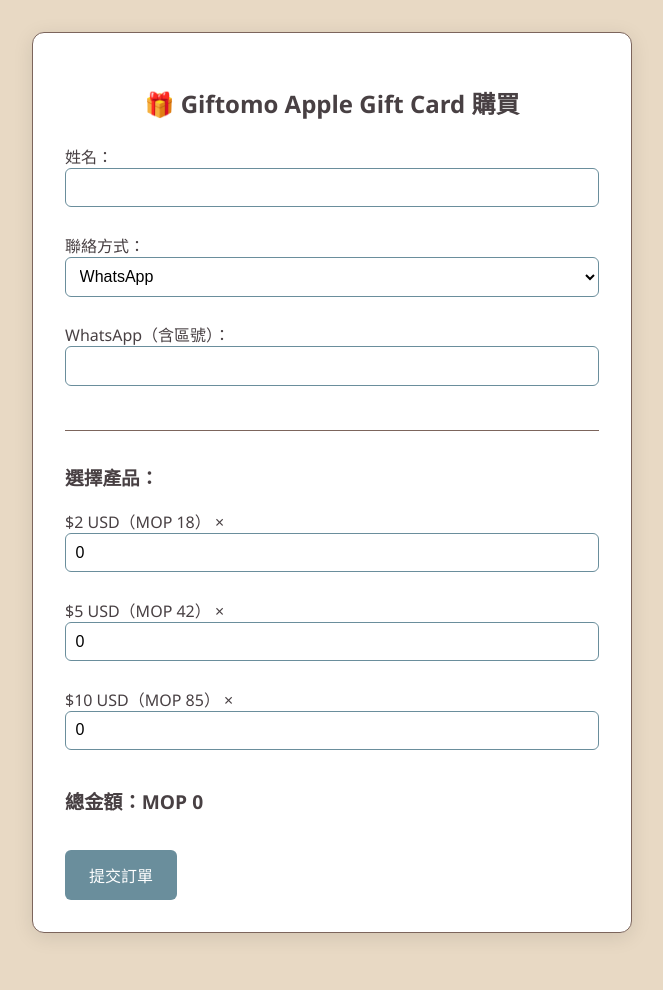
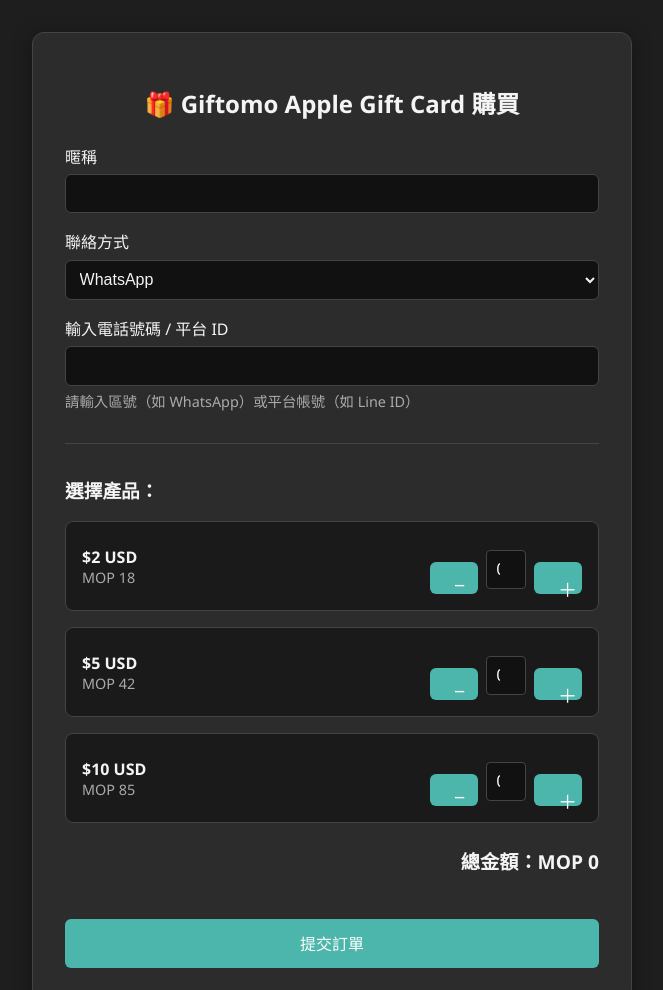
Before and after one commit to gifto-mo/home.gitfmo.mo., a plain HTML site: page index.html in a window 1280 px wide. Shown: the top 990 px of the page, without its empty margins (308-971 px from the left). Before the commit the page ends 965 px from the top, so only its background shows below. Drawn offline with Linux system fonts and the light colour scheme.

Commit message:
index.html

```diff
--- a/index.html
+++ b/index.html
@@ -3,74 +3,147 @@
 <head>
   <meta charset="UTF-8" />
   <meta name="viewport" content="width=device-width, initial-scale=1.0" />
-  <title>Giftomo 購買表單</title>
+  <title>Giftomo 線上購買系統</title>
   <style>
     :root {
-      --color-dark: #484043;
-      --color-warm-gray: #7C655C;
-      --color-blue-gray: #6A8E9C;
-      --color-cream: #E8D9C4;
+      --color-bg: #1e1e1e;
+      --color-panel: #2c2c2c;
+      --color-text: #f4f4f4;
+      --color-muted: #aaa;
+      --color-accent: #4db6ac;
+      --color-hover: #357f78;
+      --color-border: #444;
     }
+
     * { box-sizing: border-box; }
+
     body {
       font-family: 'Segoe UI', sans-serif;
-      background-color: var(--color-cream);
-      color: var(--color-dark);
+      background-color: var(--color-bg);
+      color: var(--color-text);
       margin: 0;
       padding: 0;
     }
+
     .container {
       max-width: 600px;
-      background: white;
       margin: 2rem auto;
       padding: 2rem;
+      background-color: var(--color-panel);
       border-radius: 12px;
-      box-shadow: 0 4px 20px rgba(0, 0, 0, 0.1);
-      border: 1px solid var(--color-warm-gray);
+      box-shadow: 0 4px 20px rgba(0, 0, 0, 0.4);
+      border: 1px solid var(--color-border);
     }
+
     h2 {
-      color: var(--color-dark);
       text-align: center;
       margin-bottom: 1.5rem;
+      font-weight: 600;
     }
+
     label {
       display: block;
-      margin: 0.8rem 0 0.4rem;
+      margin-top: 1rem;
       font-weight: 500;
     }
+
     input, select {
       width: 100%;
       padding: 0.6rem;
+      margin-top: 0.4rem;
       border-radius: 6px;
-      border: 1px solid var(--color-blue-gray);
-      background-color: #fff;
-      margin-bottom: 0.8rem;
+      border: 1px solid var(--color-border);
+      background-color: #111;
+      color: var(--color-text);
       font-size: 1rem;
     }
+
     hr {
       border: none;
-      border-top: 1px solid var(--color-warm-gray);
+      border-top: 1px solid var(--color-border);
       margin: 2rem 0;
     }
+
     button {
-      background-color: var(--color-blue-gray);
+      background-color: var(--color-accent);
       color: #fff;
       border: none;
       padding: 0.8rem 1.5rem;
-      margin-top: 1rem;
+      margin-top: 1.5rem;
       border-radius: 6px;
       cursor: pointer;
       font-size: 1rem;
       transition: background-color 0.3s;
+      width: 100%;
     }
+
     button:hover {
-      background-color: var(--color-warm-gray);
+      background-color: var(--color-hover);
     }
+
+    .product-list {
+      display: flex;
+      flex-direction: column;
+      gap: 1rem;
+    }
+
+    .product {
+      display: flex;
+      justify-content: space-between;
+      align-items: center;
+      background-color: #1a1a1a;
+      padding: 1rem;
+      border-radius: 8px;
+      border: 1px solid var(--color-border);
+    }
+
+    .product .info {
+      flex: 1;
+    }
+
+    .product .info .price {
+      font-size: 0.9rem;
+      color: var(--color-muted);
+    }
+
+    .quantity-control {
+      display: flex;
+      align-items: center;
+      gap: 0.5rem;
+    }
+
+    .quantity-control button {
+      background-color: var(--color-accent);
+      color: white;
+      border: none;
+      width: 32px;
+      height: 32px;
+      border-radius: 6px;
+      font-size: 1.2rem;
+      cursor: pointer;
+    }
+
+    .quantity-control input {
+      width: 40px;
+      text-align: center;
+      background-color: #111;
+      color: white;
+      border: 1px solid var(--color-border);
+      border-radius: 4px;
+      font-size: 1rem;
+    }
+
     .total {
       font-weight: bold;
       font-size: 1.2rem;
-      color: var(--color-dark);
       margin-top: 1.5rem;
+      text-align: right;
+    }
+
+    .sub-label {
+      font-size: 0.9rem;
+      color: var(--color-muted);
+      margin-top: 0.25rem;
     }
   </style>
 </head>
@@ -78,42 +151,68 @@
   <div class="container">
     <h2>🎁 Giftomo Apple Gift Card 購買</h2>
 
-    <form action="https://formsubmit.co/jaydenyip78@gmail.com" method="POST">
+    <form action="https://formspree.io/f/manoavdp" method="POST">
       <input type="hidden" name="_subject" value="🛍 Giftomo 新訂單！">
+      <input type="hidden" name="_captcha" value="false">
       <input type="hidden" name="_next" value="https://yourdomain.com/thankyou.html">
-      <input type="hidden" name="_captcha" value="false">
 
-      <label>
-        姓名：
-        <input type="text" name="name" required />
-      </label>
+      <label for="nickname">暱稱</label>
+      <input type="text" name="nickname" id="nickname" required>
 
-      <label>
-        聯絡方式：
-        <select name="contact_method" id="contactMethod" onchange="updateContactLabel()">
-          <option value="WhatsApp">WhatsApp</option>
-          <option value="Line">Line</option>
-          <option value="WeChat">WeChat</option>
-          <option value="Signal">Signal</option>
-        </select>
-      </label>
+      <label for="contactMethod">聯絡方式</label>
+      <select name="contact_method" id="contactMethod" onchange="updateContactInput()">
+        <option value="WhatsApp">WhatsApp</option>
+        <option value="Line">Line</option>
+        <option value="WeChat">WeChat</option>
+        <option value="Signal">Signal</option>
+      </select>
 
-      <label id="contactLabel">
-        WhatsApp（含區號）：
-        <input type="text" name="contact" required />
-      </label>
+      <div id="contactInputArea">
+        <label id="contactLabel">輸入電話號碼 / 平台 ID</label>
+        <input type="text" name="contact_detail" required>
+        <div class="sub-label">請輸入區號（如 WhatsApp）或平台帳號（如 Line ID）</div>
+      </div>
 
       <hr />
-      <h3>選擇產品：</h3>
-      <label>
-        $2 USD（MOP 18） × <input type="number" name="usd2" min="0" value="0" onchange="updateTotal()" />
-      </label>
-      <label>
-        $5 USD（MOP 42） × <input type="number" name="usd5" min="0" value="0" onchange="updateTotal()" />
-      </label>
-      <label>
-        $10 USD（MOP 85） × <input type="number" name="usd10" min="0" value="0" onchange="updateTotal()" />
-      </label>
+
+      <h3 style="text-align: left;">選擇產品：</h3>
+      <div class="product-list">
+        <div class="product">
+          <div class="info">
+            <strong>$2 USD</strong>
+            <div class="price">MOP 18</div>
+          </div>
+          <div class="quantity-control">
+            <button type="button" onclick="adjustQuantity('usd2', -1)">−</button>
+            <input type="number" name="usd2" id="usd2" value="0" min="0" readonly>
+            <button type="button" onclick="adjustQuantity('usd2', 1)">＋</button>
+          </div>
+        </div>
+
+        <div class="product">
+          <div class="info">
+            <strong>$5 USD</strong>
+            <div class="price">MOP 42</div>
+          </div>
+          <div class="quantity-control">
+            <button type="button" onclick="adjustQuantity('usd5', -1)">−</button>
+            <input type="number" name="usd5" id="usd5" value="0" min="0" readonly>
+            <button type="button" onclick="adjustQuantity('usd5', 1)">＋</button>
+          </div>
+        </div>
+
+        <div class="product">
+          <div class="info">
+            <strong>$10 USD</strong>
+            <div class="price">MOP 85</div>
+          </div>
+          <div class="quantity-control">
+            <button type="button" onclick="adjustQuantity('usd10', -1)">−</button>
+            <input type="number" name="usd10" id="usd10" value="0" min="0" readonly>
+            <button type="button" onclick="adjustQuantity('usd10', 1)">＋</button>
+          </div>
+        </div>
+      </div>
 
       <p class="total">總金額：MOP <span id="totalPrice">0</span></p>
 
@@ -122,18 +221,28 @@
   </div>
 
   <script>
-    function updateTotal() {
-      const usd2 = parseInt(document.querySelector('input[name="usd2"]').value) || 0;
-      const usd5 = parseInt(document.querySelector('input[name="usd5"]').value) || 0;
-      const usd10 = parseInt(document.querySelector('input[name="usd10"]').value) || 0;
-      const total = usd2 * 18 + usd5 * 42 + usd10 * 85;
-      document.getElementById("totalPrice").textContent = total;
+    function adjustQuantity(id, change) {
+      const input = document.getElementById(id);
+      let value = parseInt(input.value) || 0;
+      value = Math.max(0, value + change);
+      input.value = value;
+      updateTotal();
     }
 
-    function updateContactLabel() {
+    function updateTotal() {
+      const usd2 = parseInt(document.getElementById('usd2').value) || 0;
+      const usd5 = parseInt(document.getElementById('usd5').value) || 0;
+      const usd10 = parseInt(document.getElementById('usd10').value) || 0;
+      const total = usd2 * 18 + usd5 * 42 + usd10 * 85;
+      document.getElementById('totalPrice').textContent = total;
+    }
+
+    function updateContactInput() {
       const method = document.getElementById("contactMethod").value;
-      document.getElementById("contactLabel").innerHTML =
-        `${method}（含區號）：<input type="text" name="contact" required />`;
+      const label = document.getElementById("contactLabel");
+      const input = document.querySelector('input[name="contact_detail"]');
+      label.textContent = method + '（電話或 ID）';
+      input.placeholder = "請輸入您的 " + method + " 聯絡方式";
     }
   </script>
 </body>
```
